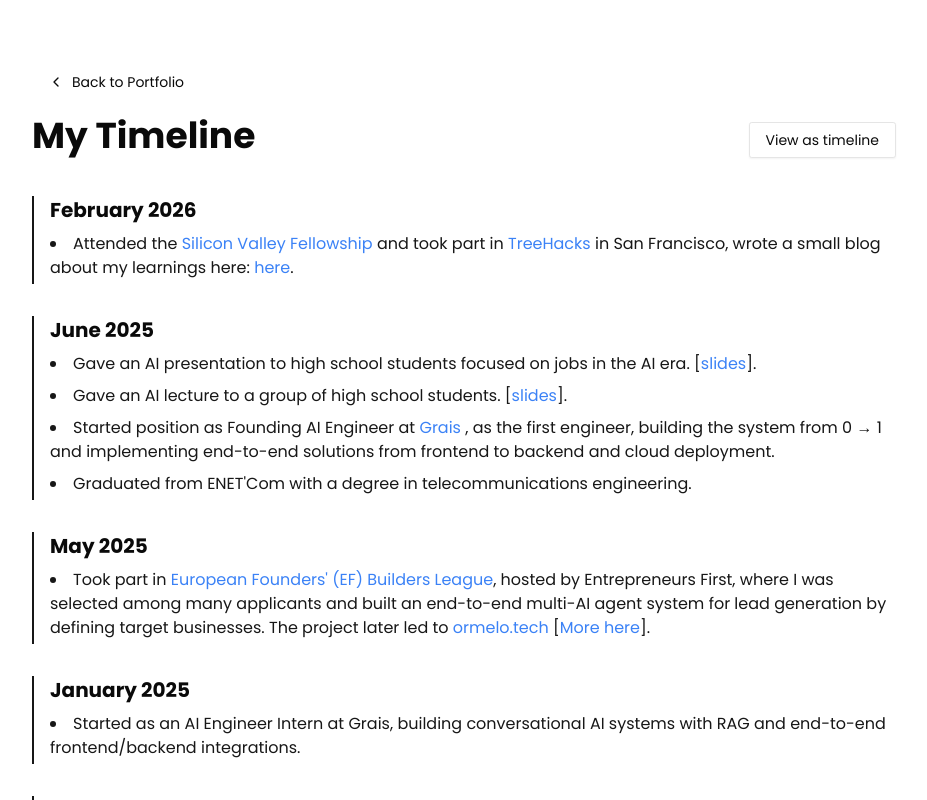
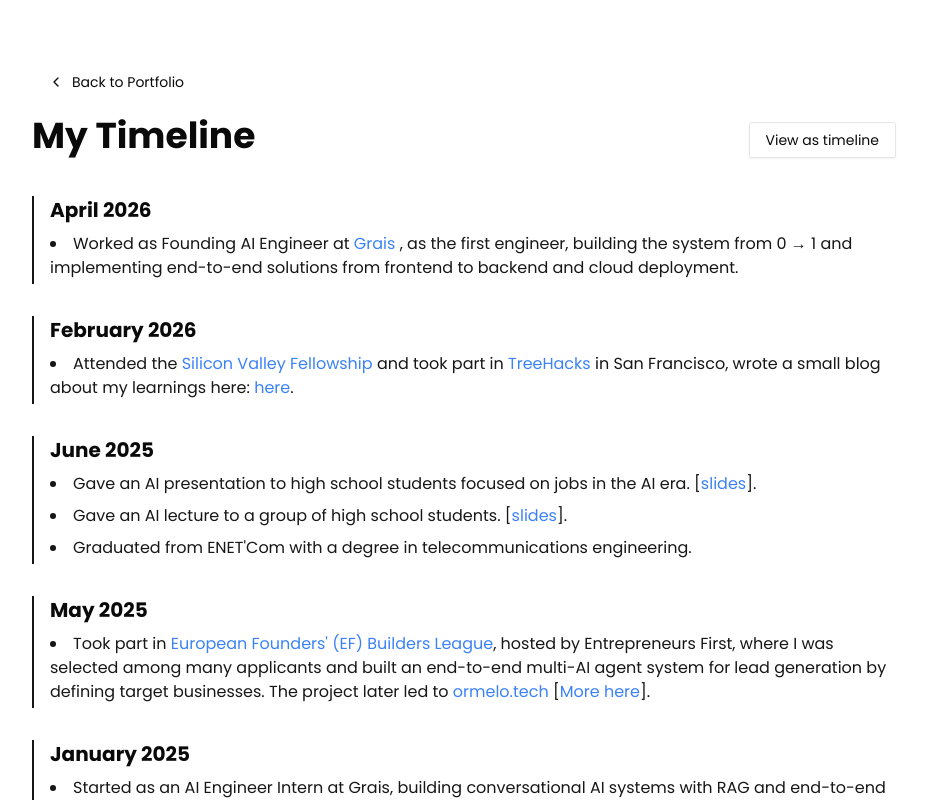
Before and after one commit to skanderkaroui/minimal-portfolio, a Next.js app: page /timeline in a window 1280 px wide. Both pictures are taken after a click on the button "View as list". Shown: the top 800 px of the page, without its empty margins (176-1103 px from the left). Built offline with nearby package versions, Linux system fonts and the light colour scheme.

Commit message:
feat: move Grais timeline entry to April 2026

```diff
--- a/app/timeline/page.tsx
+++ b/app/timeline/page.tsx
@@ -209,11 +209,11 @@ const timelineData = [
   },
   {
     title: (
-      <span className="text-black dark:text-white">Founding AI Engineer @ Grais</span>
+      <span className="text-black dark:text-white">Joined Grais as Founding AI Engineer</span>
     ),
     description: (
       <p>
-        Started position as Founding AI Engineer at{" "}
+        Worked as Founding AI Engineer at{" "}
         <a
           href="https://grais.ai"
           target="_blank"
@@ -221,12 +221,12 @@ const timelineData = [
           className="link-blue"
         >
           Grais
-        </a>{" "}
+        </a>
         , as the first engineer, building the system from 0 → 1 and implementing
         end-to-end solutions from frontend to backend and cloud deployment.
       </p>
     ),
-    date: new Date("2025-06-15"),
+    date: new Date("2026-04-01"),
     variant: "destructive" as const,
   },
   {
@@ -430,6 +430,26 @@ export default function TimelinePage() {
           {isListView ? (
             <section className="space-y-8">
               <div className="border-l-2 border-primary pl-4 pb-1">
+                <h2 className="text-xl font-semibold mb-2">April 2026</h2>
+                <ul className="list-disc list-inside space-y-2">
+                  <li className="text-primary">
+                    Worked as Founding AI Engineer at{" "}
+                    <a
+                      href="https://grais.ai"
+                      target="_blank"
+                      rel="noopener noreferrer"
+                      className="link-blue"
+                    >
+                      Grais
+                    </a>{" "}
+                    , as the first engineer, building the system from 0 → 1 and
+                    implementing end-to-end solutions from frontend to backend and
+                    cloud deployment.
+                  </li>
+                </ul>
+              </div>
+
+              <div className="border-l-2 border-primary pl-4 pb-1">
                 <h2 className="text-xl font-semibold mb-2">February 2026</h2>
                 <ul className="list-disc list-inside space-y-2">
                   <li className="text-primary">
@@ -471,20 +491,6 @@ export default function TimelinePage() {
                       slides
                     </a>
                     ].
-                  </li>
-                  <li className="text-primary">
-                    Started position as Founding AI Engineer at{" "}
-                    <a
-                      href="https://grais.ai"
-                      target="_blank"
-                      rel="noopener noreferrer"
-                      className="link-blue"
-                    >
-                      Grais
-                    </a>{" "}
-                    , as the first engineer, building the system from 0 → 1 and
-                    implementing end-to-end solutions from frontend to backend and
-                    cloud deployment.
                   </li>
                   <li className="text-primary">
                     Graduated from ENET&apos;Com with a degree in telecommunications engineering.
```
